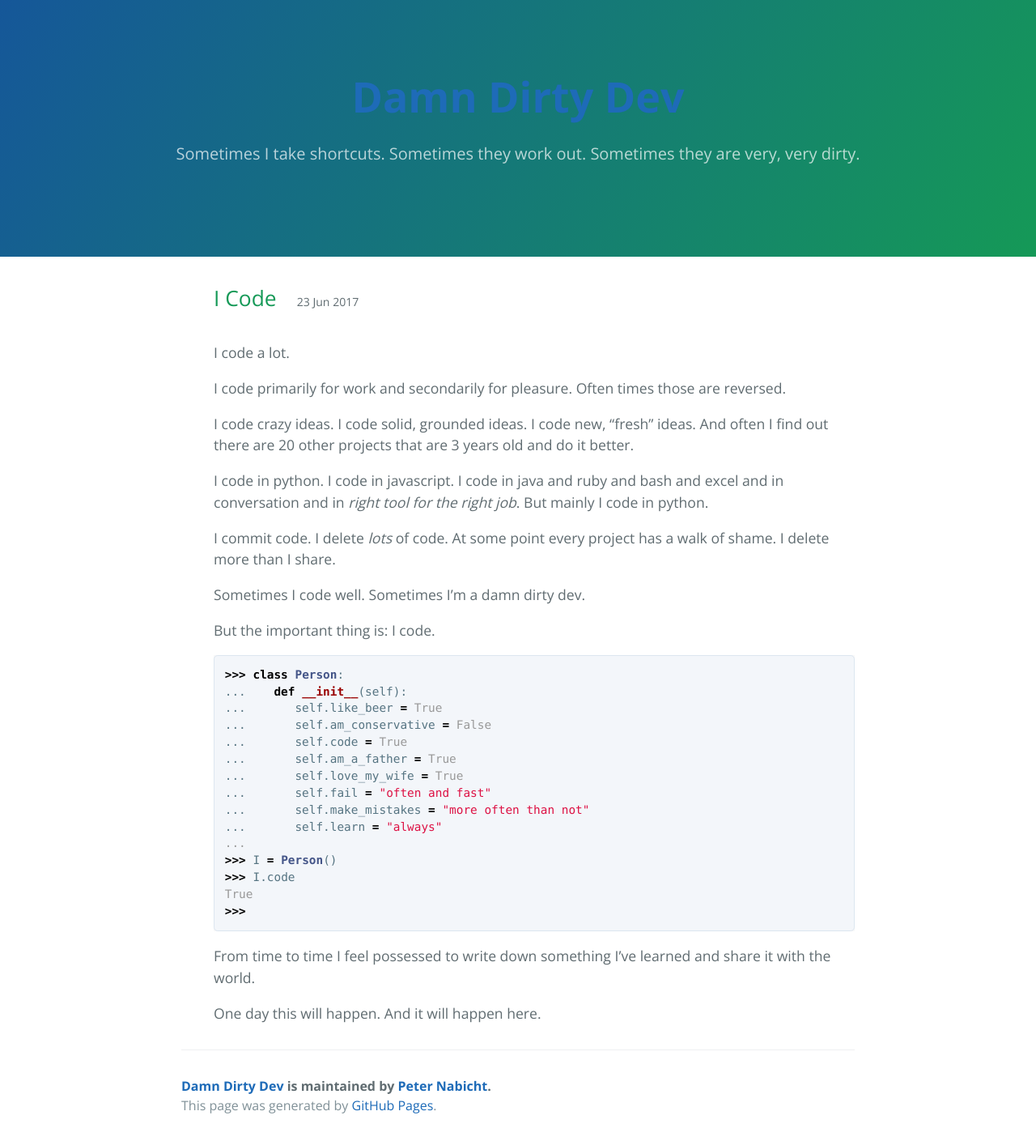
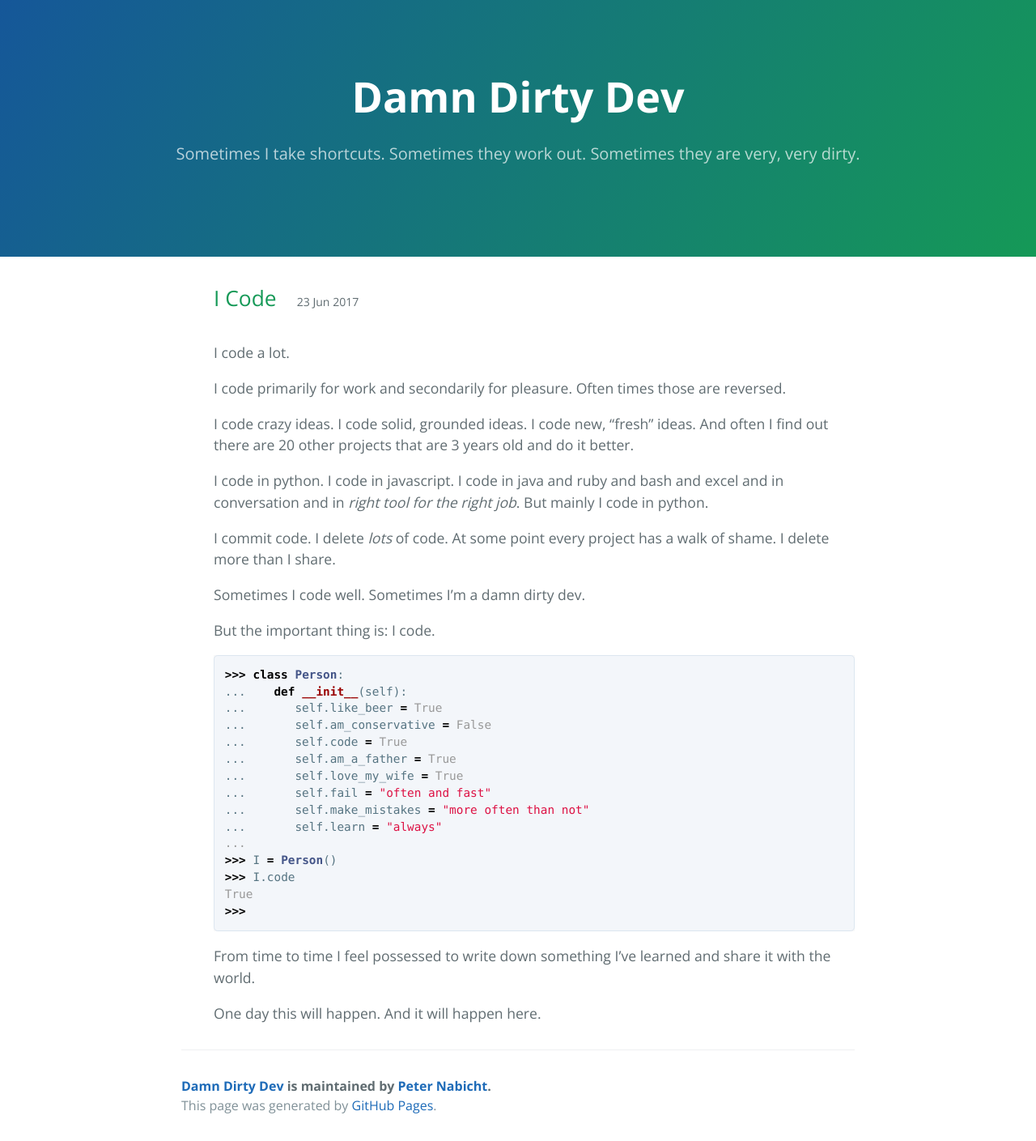
Before and after one commit to pietromenna/jekyll-cayman-theme, a Jekyll site: the page built from index.html, in a window 1280 px wide. Shown: the whole page at 81% size. Built offline with Jekyll 4.4.1, drawn with Linux system fonts in a browser that asks for light colours; the list of posts is cut into pages by our own code.

Commit message:
trying to get rid of blue in my link!

```diff
--- a/css/cayman.css
+++ b/css/cayman.css
@@ -134,7 +134,7 @@ body { padding: 0; margin: 0; font-family: "Open Sans", "Helvetica Neue", Helvet
 
 a { color: #1e6bb8; text-decoration: none; }
 a:hover { text-decoration: underline; }
-a.nodecoration { color: none; text-docration: none; }
+a.nodecoration { color: inherit; text-docration: none; }
 
 .btn { display: inline-block; margin-bottom: 1rem; color: rgba(255, 255, 255, 0.7); background-color: rgba(255, 255, 255, 0.08); border-color: rgba(255, 255, 255, 0.2); border-style: solid; border-width: 1px; border-radius: 0.3rem; transition: color 0.2s, background-color 0.2s, border-color 0.2s; }
 .btn:hover { color: rgba(255, 255, 255, 0.8); text-decoration: none; background-color: rgba(255, 255, 255, 0.2); border-color: rgba(255, 255, 255, 0.3); }
```
